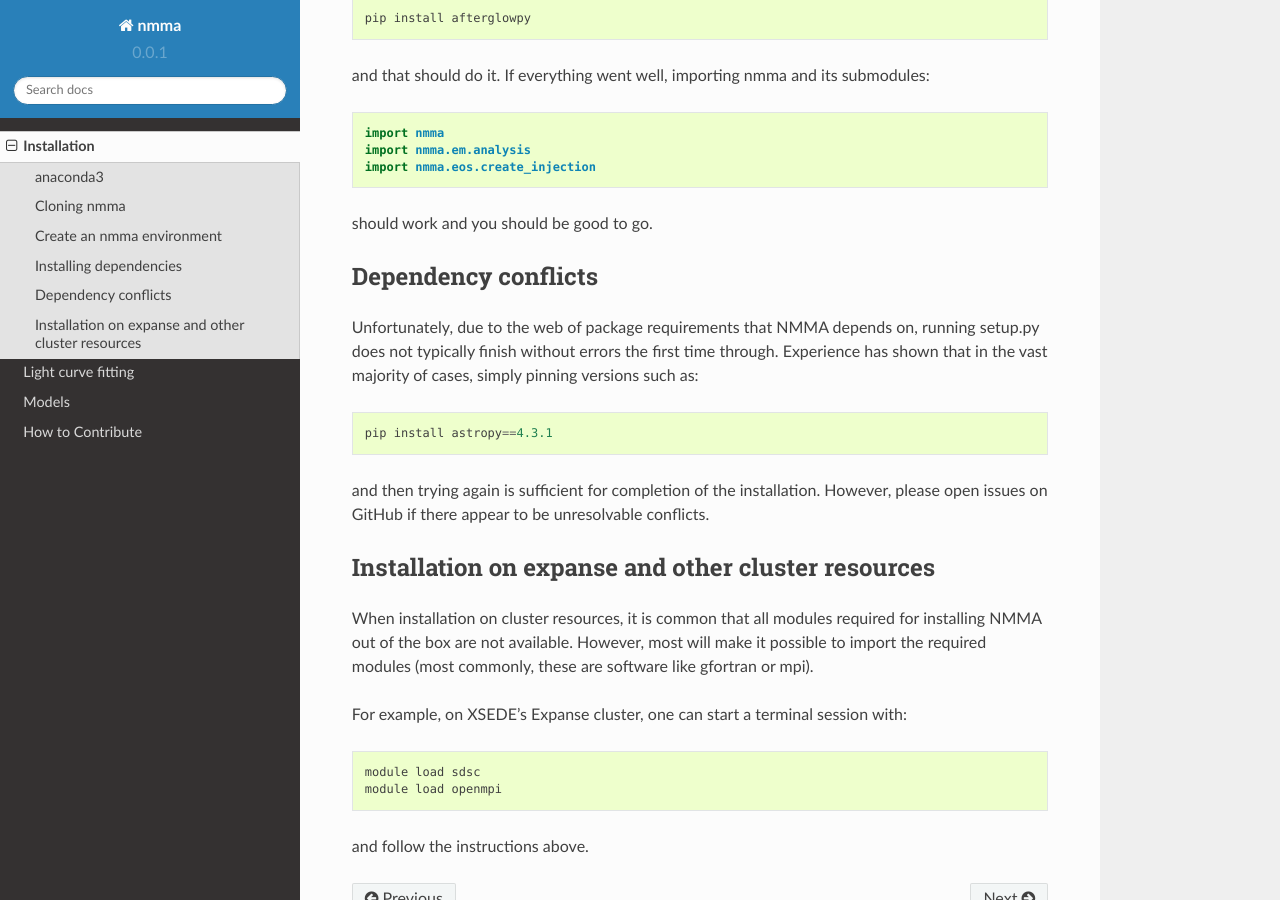
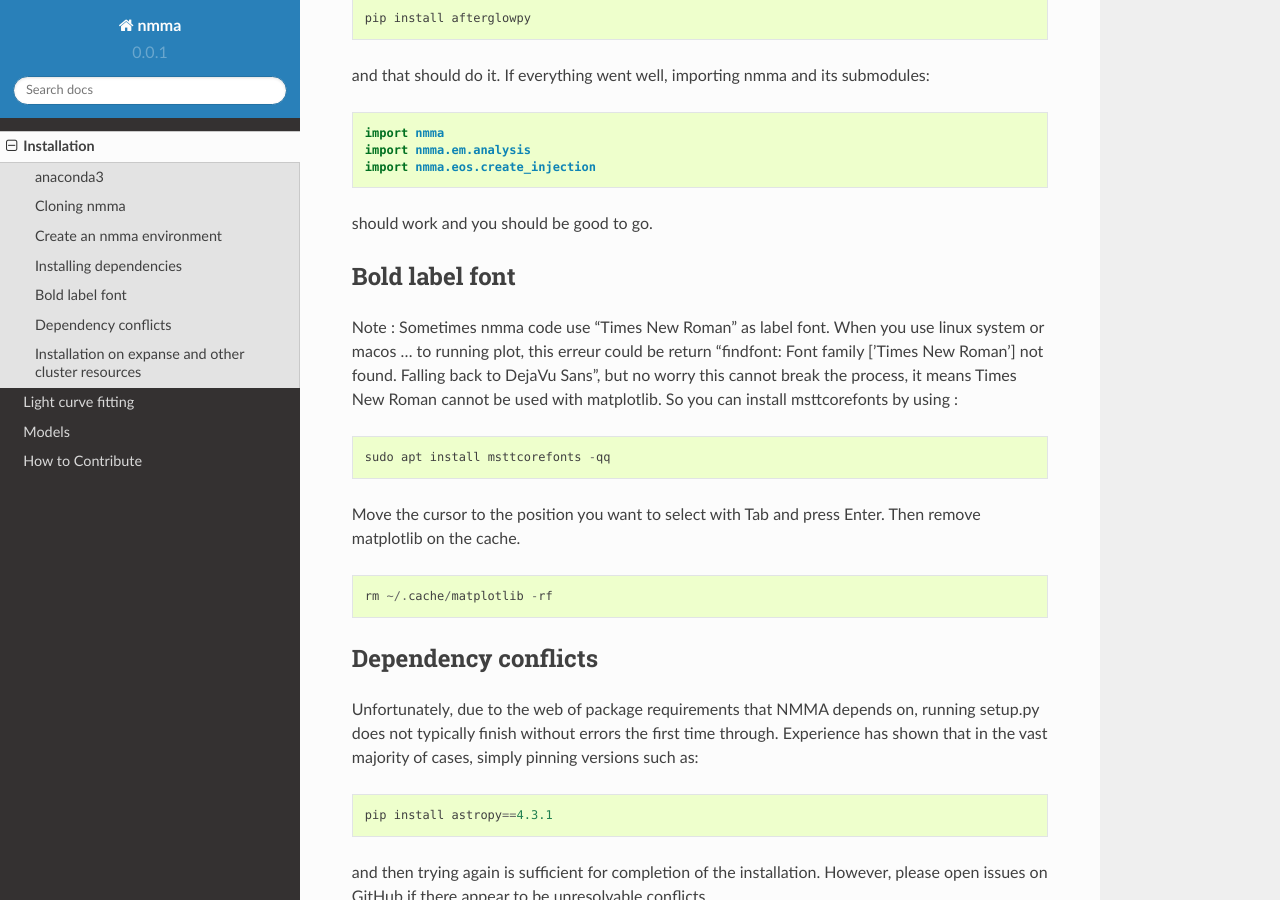
Before and after one commit to nuclear-multimessenger-astronomy/nmma, a Sphinx documentation site: the page built from doc/installation.md, in a window 1280 px wide and 900 px high, scrolled down 1947 px. Built offline with Sphinx 7.4.7 and the Read the Docs theme 2.0.0, drawn with Linux system fonts in a browser that asks for light colours.

Commit message:
Add instruction to install msttcorefonts

```diff
--- a/doc/installation.md
+++ b/doc/installation.md
@@ -63,6 +63,7 @@ For reasons that are not totally clearly, some modules like afterglowpy and dust
 
 	pip install afterglowpy
 
+
 and that should do it. If everything went well, importing nmma and its submodules:
 
 	import nmma
@@ -70,6 +71,19 @@ and that should do it. If everything went well, importing nmma and its submodule
 	import nmma.eos.create_injection
 
 should work and you should be good to go.
+
+### Bold label font
+Note : Sometimes nmma code use "Times New Roman" as label font.
+When you use linux system or macos ... to running plot, this erreur could be return "findfont: Font family ['Times New Roman'] not found. Falling back to DejaVu Sans", but no worry this cannot break the process, it means Times New Roman cannot be used with matplotlib.
+So you can install msttcorefonts by using :
+
+	sudo apt install msttcorefonts -qq
+
+Move the cursor to the position you want to select with Tab and press Enter.
+Then remove matplotlib on the cache.
+
+	rm ~/.cache/matplotlib -rf
+
 
 ### Dependency conflicts
 
```
